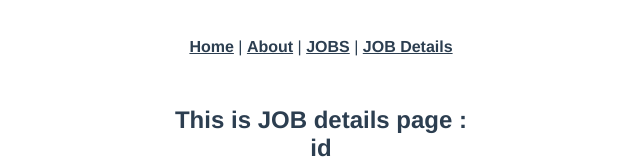
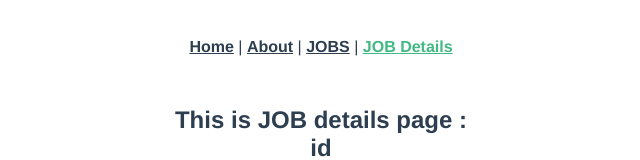
Before and after one commit to KRYPTONITErex/VUErouterbyMyself, a Vue app: page /jobdetails/id in a window 1280 px wide. Shown: the top 160 px of the page, without its empty margins (319-959 px from the left). Built offline with nearby package versions, Linux system fonts and the light colour scheme.

Commit message:
3rd commit

```diff
--- a/src/App.vue
+++ b/src/App.vue
@@ -4,7 +4,7 @@
     <router-link to="/about">About</router-link> |
 
     <router-link to="/job">JOBS</router-link> |
-    <router-link to="/jobdetails">JOB Details</router-link>
+    <router-link :to="{name:'jobdetail',params:{id:'id'}}">JOB Details</router-link>
 
 
   </nav>
--- a/src/router/index.js
+++ b/src/router/index.js
@@ -2,6 +2,7 @@ import { createRouter, createWebHistory } from 'vue-router'
 import HomeView from '../views/HomeView.vue'
 import Jobs from '../views/Jobs/Jobs.vue'
 import Jobdetails from '../views/Jobs/Jobdetails.vue'
+import AboutView from '../views/AboutView.vue'
 
 const routes = [
   {
@@ -12,10 +13,7 @@ const routes = [
   {
     path: '/about',
     name: 'about',
-    // route level code-splitting
-    // this generates a separate chunk (about.[hash].js) for this route
-    // which is lazy-loaded when the route is visited.
-    component: () => import(/* webpackChunkName: "about" */ '../views/AboutView.vue')
+    component: AboutView
   },
   {
     path: '/job',
@@ -28,6 +26,10 @@ const routes = [
     component: Jobdetails,
     props: true
   },
+  {
+    path: '/all-jobs',
+    redirect: 'job'
+  }
 ]
 
 const router = createRouter({
--- a/src/views/HomeView.vue
+++ b/src/views/HomeView.vue
@@ -18,6 +18,7 @@ export default {
   name: 'HomeView',
   components: {
 
+
   }
 }
 </script>
--- a/src/views/Jobs/Jobdetails.vue
+++ b/src/views/Jobs/Jobdetails.vue
@@ -6,12 +6,12 @@
 
 <script>
 export default {
-  // data(){
-  //   return{
-  //     id:this.$route.params.id
-  //   }
-  // }
-  props: ['id']
+  data(){
+    return{
+      id:this.$route.params.id
+    }
+  }
+  // props: ['id']
 
 }
 </script>
```
